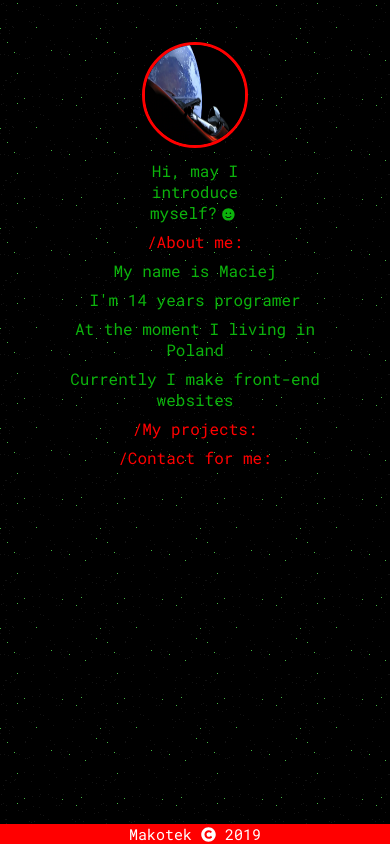
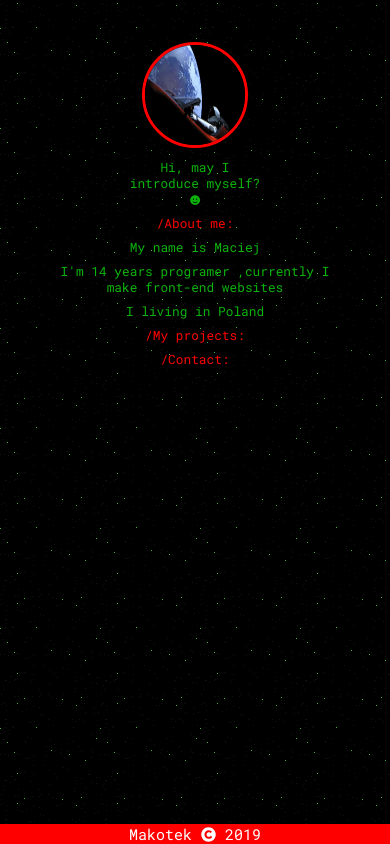
Before and after one commit to makoteq/Portfolio, a Vue app: page / in a window 390 px wide. Both pictures are taken after a click on the element "/About me:". Built offline with nearby package versions, Linux system fonts and the light colour scheme.

Commit message:
info :trollface:

```diff
--- a/src/components/aboutMe.vue
+++ b/src/components/aboutMe.vue
@@ -3,9 +3,8 @@
     <p class="click" @click="show">/About me:</p>
     <div v-show="isOpen">
         <p>My name is Maciej</p>
-        <p>I'm 14 years programer</p>
-        <p>At the moment I living in Poland</p>
-        <p>Currently I make front-end websites</p>
+        <p>I'm 14 years programer ,currently I make front-end websites</p>
+        <p>I living in Poland</p>
     </div>
   </div>
 </template>
--- a/src/components/contact.vue
+++ b/src/components/contact.vue
@@ -1,12 +1,15 @@
 <template>
   <div>
-    <p class="click" @click="show">/Contact for me:</p>
+    <p class="click" @click="show">/Contact:</p>
     <div v-show="isOpen">
       <p>Mail:makoteq@gmail.com</p>
       <p>
         Facebook
         <font-awesome-icon :icon="{ prefix: 'fab', iconName: 'facebook' }"/>:
         <a target="_blank" href="https://www.facebook.com/maciej.kotowski.712">clickMe!</a>
+      </p>
+      <p>Github  <font-awesome-icon :icon="{ prefix: 'fab', iconName: 'github' }"/>:
+      <a target="_blank" href="https://github.com/makoteq">clickMe!</a>
       </p>
     </div>
   </div>
--- a/src/main.js
+++ b/src/main.js
@@ -4,8 +4,8 @@ import router from './router'
 import { library } from '@fortawesome/fontawesome-svg-core'
 import { faSmile,faArrowRight,faCopyright } from '@fortawesome/free-solid-svg-icons'
 import { FontAwesomeIcon } from '@fortawesome/vue-fontawesome'
-import { faFacebook } from '@fortawesome/free-brands-svg-icons'
-library.add(faFacebook)
+import { faFacebook,faGithub } from '@fortawesome/free-brands-svg-icons'
+library.add(faFacebook,faGithub)
 library.add(faSmile,faArrowRight,faCopyright)
 
 Vue.component('font-awesome-icon', FontAwesomeIcon)
--- a/src/views/Home.vue
+++ b/src/views/Home.vue
@@ -25,12 +25,24 @@ export default {
 <style>
 @import url('https://fonts.googleapis.com/css?family=Roboto+Mono');
 body{
+  font-size:1em;
   margin:5vh;
   margin-bottom:0;
   font-family: 'Roboto Mono', monospace;
   background-image: url('../assets/darkness.png');/*This pattern is downloaded from www.subtlepatterns.com*/
   /*background-size:cover;*/
   color:rgb(12, 179, 12);
+
+}
+@media screen and ( max-width: 600px ) {
+  body{
+    font-size:0.9em
+  }
+}
+@media screen and ( max-width: 750px ) {
+  body{
+    font-size:0.8em
+  }
 }
 div p{
   font-size: 1em;
```
